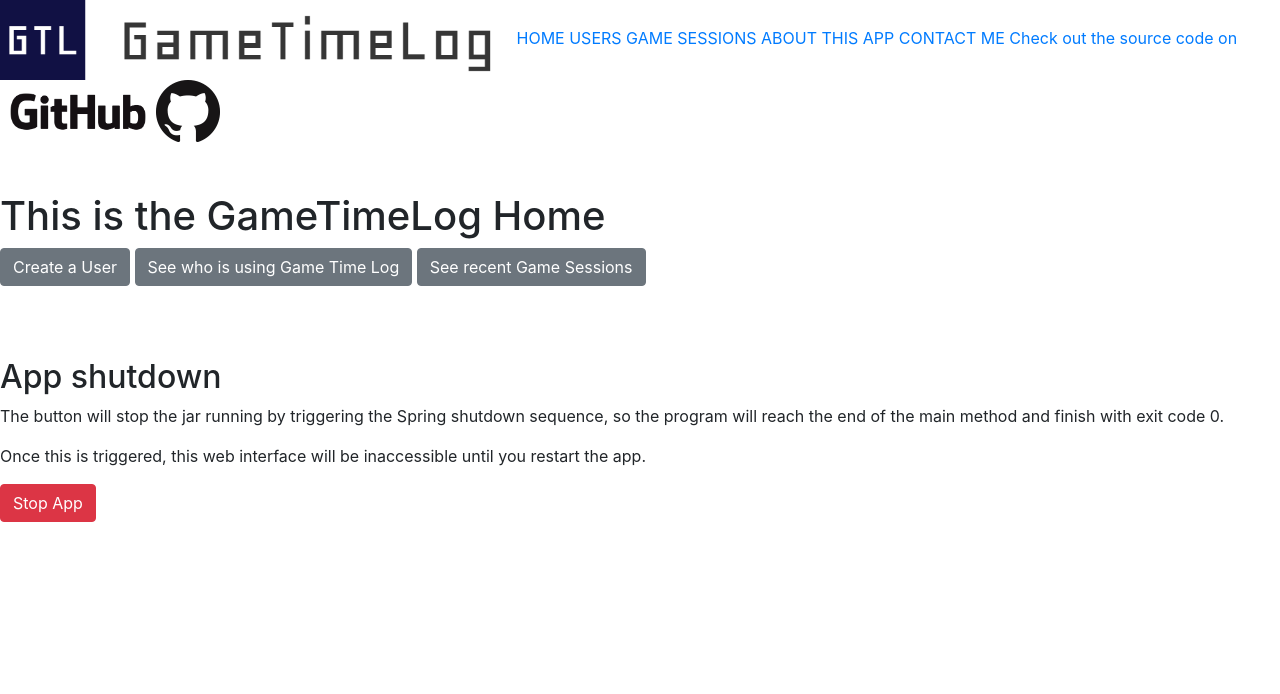
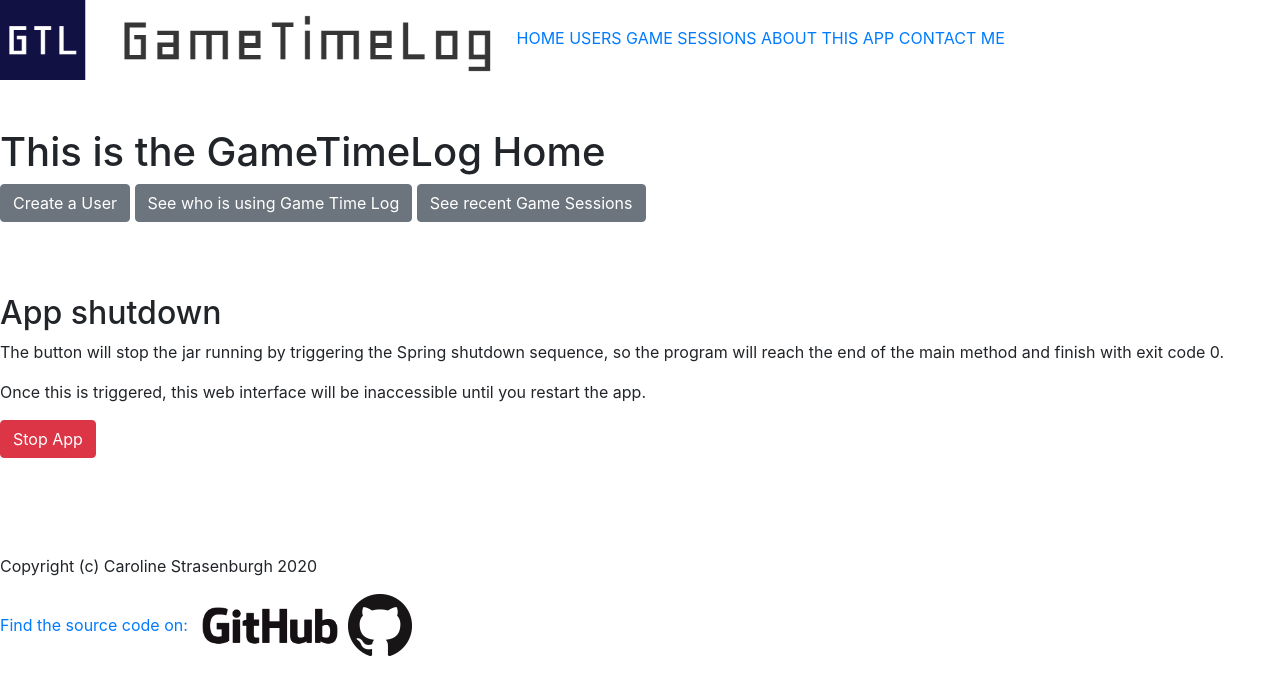
Before and after one commit to CarolineS-QA/hwa-game-time-log, a plain HTML site: page src/main/resources/static/index.html in a window 1280 px wide. Drawn offline with nearby package versions, Linux system fonts and the light colour scheme.

Commit message:
moved 'find source code' from nav bar to footer

```diff
--- a/src/main/resources/static/index.html
+++ b/src/main/resources/static/index.html
@@ -14,14 +14,13 @@
  </head>
  <body>
  <!-- Nav bar -->
- <nav class="sticky">
+ <nav class="sticky" class="navbar navbar-dark bg-dark">
      <a href="index.html"><img id="GameTimeLogFullLogo" src="./img/logo-via-logohub.png" alt="Game Time Log Logo"></a>
      <a href="index.html">HOME</a>
      <a href="./html/Users.html">USERS</a>
      <a href="./html/GameSessions.html">GAME SESSIONS</a>
      <a href="html/AboutTheApp.html">ABOUT THIS APP</a>
      <a href="https://github.com/CarolineS-QA">CONTACT ME</a>
-     <a href="https://github.com/CarolineS-QA/hwa-game-time-log">Check out the source code on <img id="GitHubLogoTxt" src="./img/GitHub_Logo.png" alt="Git Hub Logo"><img id="GitHubLogoIcon" src="./img/GitHub-Mark-64px.png" alt="Git Hub Mark"></a>
  </nav>
  <br><br>
  <!-- Start of main page content -->
@@ -44,7 +43,11 @@
         </section>
     </main>
  <!--Footer-->
-    <footer></footer>
+    <footer>
+        <br><br><br><br>
+        <p>Copyright (c) Caroline Strasenburgh 2020</p>
+        <a href="https://github.com/CarolineS-QA/hwa-game-time-log">Find the source code on: <img id="GitHubLogoTxt" src="./img/GitHub_Logo.png" alt="Git Hub Logo"><img id="GitHubLogoIcon" src="./img/GitHub-Mark-64px.png" alt="Git Hub Mark"></a>
+    </footer>
  <!--Scripts-->
  <script src="https://code.jquery.com/jquery-3.4.1.slim.min.js" integrity="sha384-J6qa4849blE2+poT4WnyKhv5vZF5SrPo0iEjwBvKU7imGFAV0wwj1yYfoRSJoZ+n" crossorigin="anonymous"></script>
  <script src="https://cdn.jsdelivr.net/npm/popper.js@1.16.0/dist/umd/popper.min.js" integrity="sha384-Q6E9RHvbIyZFJoft+2mJbHaEWldlvI9IOYy5n3zV9zzTtmI3UksdQRVvoxMfooAo" crossorigin="anonymous"></script>
```
Also changed, not shown: src/main/resources/static/html/AboutTheApp.html (+5 -2 lines), src/main/resources/static/html/AllGameSessions.html (+5 -2 lines), src/main/resources/static/html/AllUsers.html (+5 -2 lines), src/main/resources/static/html/GameSessions.html (+5 -2 lines), src/main/resources/static/html/UserCreation.html (+5 -2 lines), src/main/resources/static/html/Users.html (+5 -2 lines).
